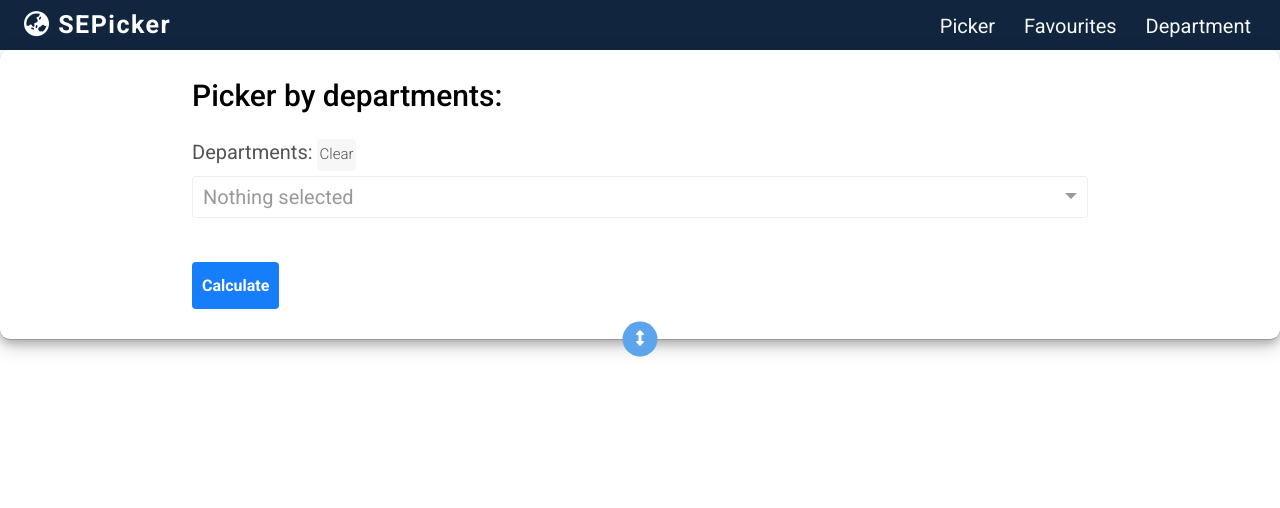
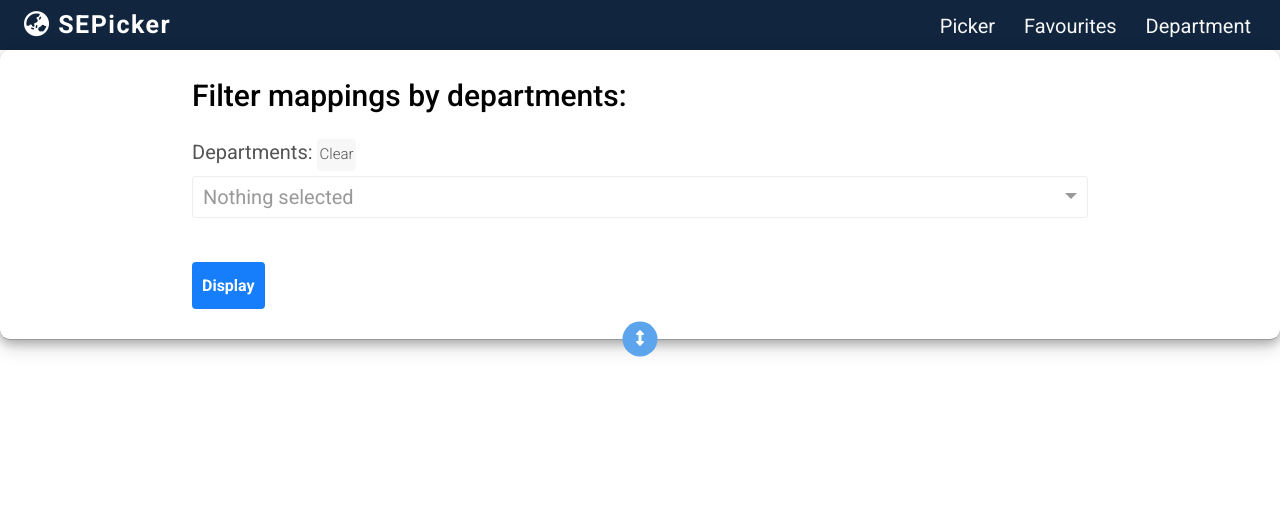
Before and after one commit to tangboxuan/SEPicker, a Flask app: page /department in a window 1280 px wide. Shown: the top 508 px of the page. Run offline with Flask 2, Linux system fonts and the light colour scheme; some libraries are stand-ins or nearby versions.

Commit message:
department visual

```diff
--- a/templates/department.html
+++ b/templates/department.html
@@ -9,7 +9,7 @@
             id="search-form-top"
         >
             <div class="search-form-title margin-bottom-med">
-                <span class="heading-primary">Picker by departments:</span>
+                <span class="heading-primary">Filter mappings by departments:</span>
             </div>
             <form action="/department" method="post">
                 <div class="form-group margin-bottom-med">
@@ -91,7 +91,7 @@
                 </select>
                 </div>
                 <button class="btn-primary margin-top-med" type="submit">
-                    Calculate
+                    Display
                 </button>
             </form>
 
```
